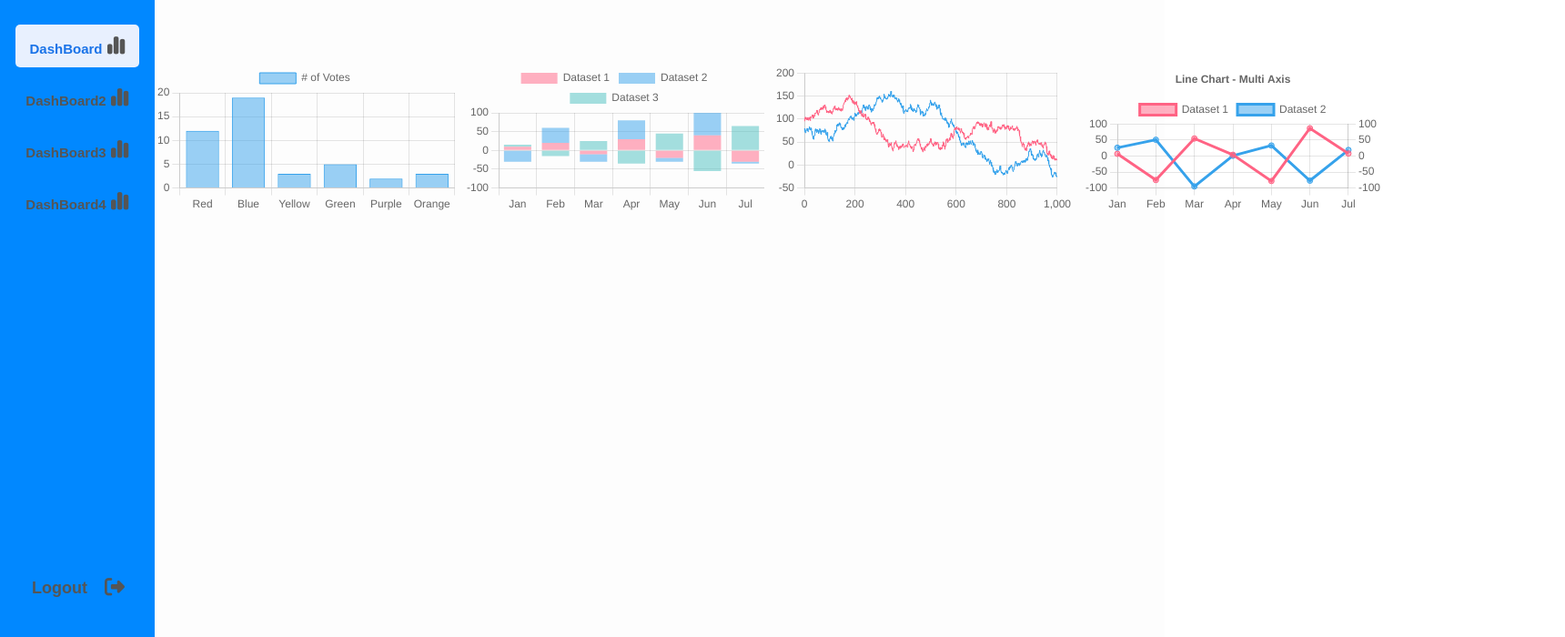
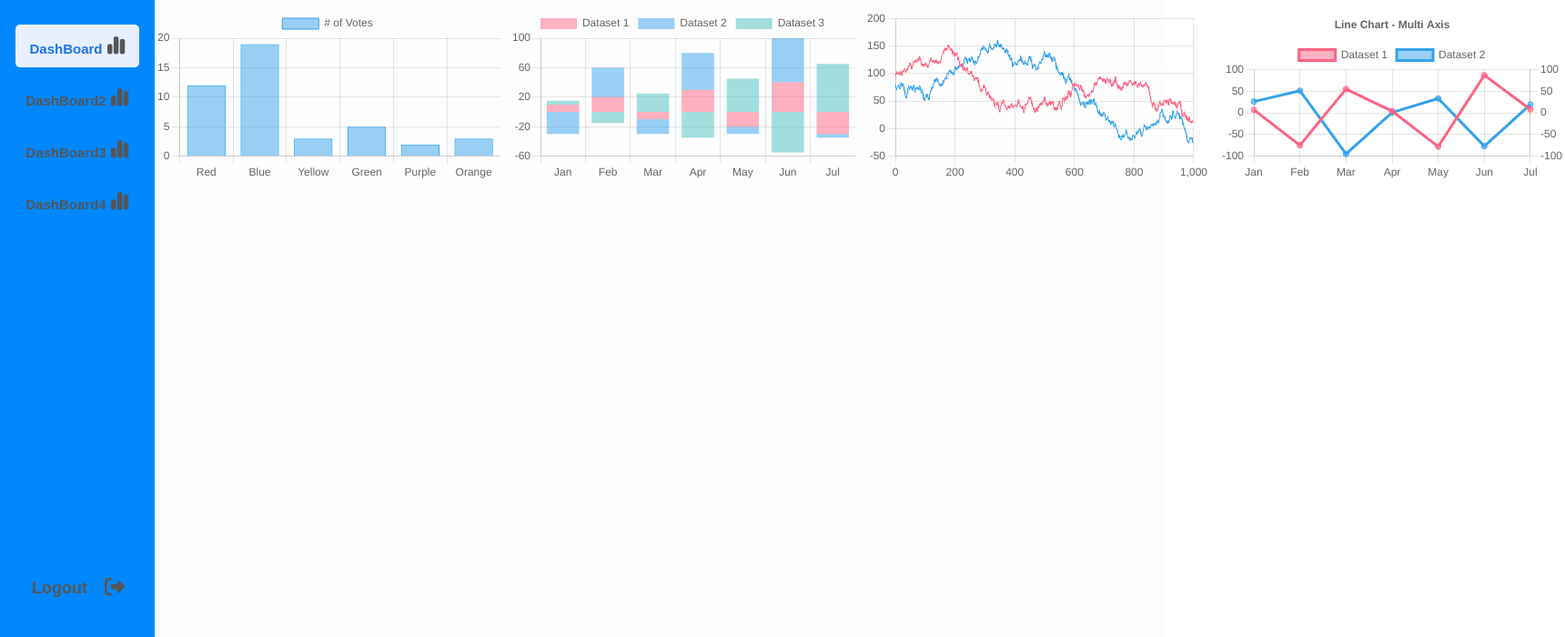
Before and after one commit to kimcg89/chartDashBoard, a website: page index.html in a window 1280 px wide. Shown: the part 100-800 px from the top of the page at 91% size, 1720 px wide, since content can reach past the window. Drawn offline with nearby package versions, Linux system fonts and the light colour scheme.

Commit message:
canvas error5

```diff
--- a/style.css
+++ b/style.css
@@ -180,10 +180,10 @@
 
 /* 캔버스 크기 */
 .chart-container canvas {
-  width: 100%;
-  min-width: 330px;
-  height: 100%;
-  min-height: 165px;
+  width: 380px;
+  /* min-width: 330px; */
+  height: 380px;
+  /* min-height: 165px; */
   display: flex;
 }
 
```
